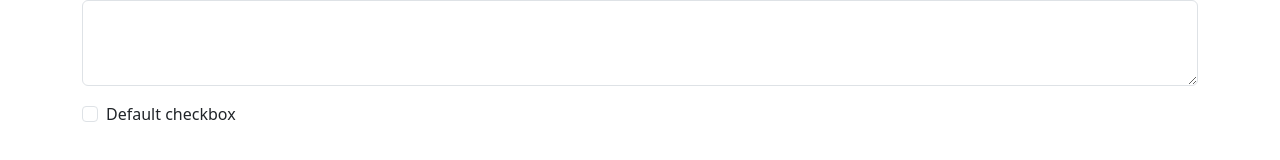
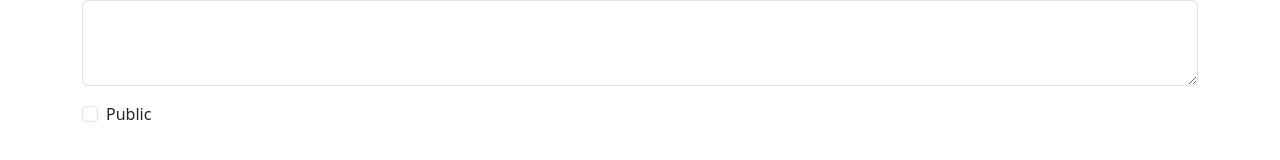
Before and after one commit to Mattia-Giacobelli/react-post-form, a React (Vite) app: page / in a window 1280 px wide. Shown: the part 308-468 px from the top of the page. Built offline with nearby package versions, Linux system fonts and the light colour scheme.

Commit message:
Create controlled elements

```diff
--- a/src/components/Main.jsx
+++ b/src/components/Main.jsx
@@ -1,4 +1,22 @@
+import { useState } from "react"
+
+
+
 export default function Main() {
+
+    const [formData, setFormData] = useState({
+        "title": '',
+        "author": '',
+        "body": '',
+        "public": false
+    })
+
+    function handleSubmit(e) {
+
+    }
+
+
+
 
     return (
 
@@ -8,25 +26,39 @@ export default function Main() {
                     <div class="mb-3">
                         <label for="author" class="form-label">Author</label>
                         <input
+                            name="author"
+                            value={formData.author}
+                            onChange={e => setFormData({ ...formData, author: e.target.value })}
                             type="text" class="form-control"
                             id="author" placeholder="Author name" />
                     </div>
                     <div class="mb-3">
                         <label for="title" class="form-label">Author</label>
                         <input
+                            name="title"
+                            value={formData.title}
+                            onChange={e => setFormData({ ...formData, title: e.target.value })}
                             type="text" class="form-control"
                             id="title" placeholder="Title" />
                     </div>
                     <div class="mb-3">
                         <label for="body" class="form-label">Article text</label>
-                        <textarea class="form-control" id="body" rows="3"></textarea>
+                        <textarea
+                            name="body"
+                            value={formData.body}
+                            onChange={e => setFormData({ ...formData, body: e.target.value })}
+                            class="form-control" id="body"
+                            rows="3"></textarea>
                     </div>
                     <div class="form-check">
                         <input
+                            name="public"
+                            checked={formData.public}
+                            onChange={e => setFormData({ ...formData, public: e.target.checked })}
                             class="form-check-input" type="checkbox"
-                            value="" id="checkDefault" />
-                        <label class="form-check-label" for="checkDefault">
-                            Default checkbox
+                            id="public" />
+                        <label class="form-check-label" htmlFor="public">
+                            Public
                         </label>
                     </div>
                 </form>
```
